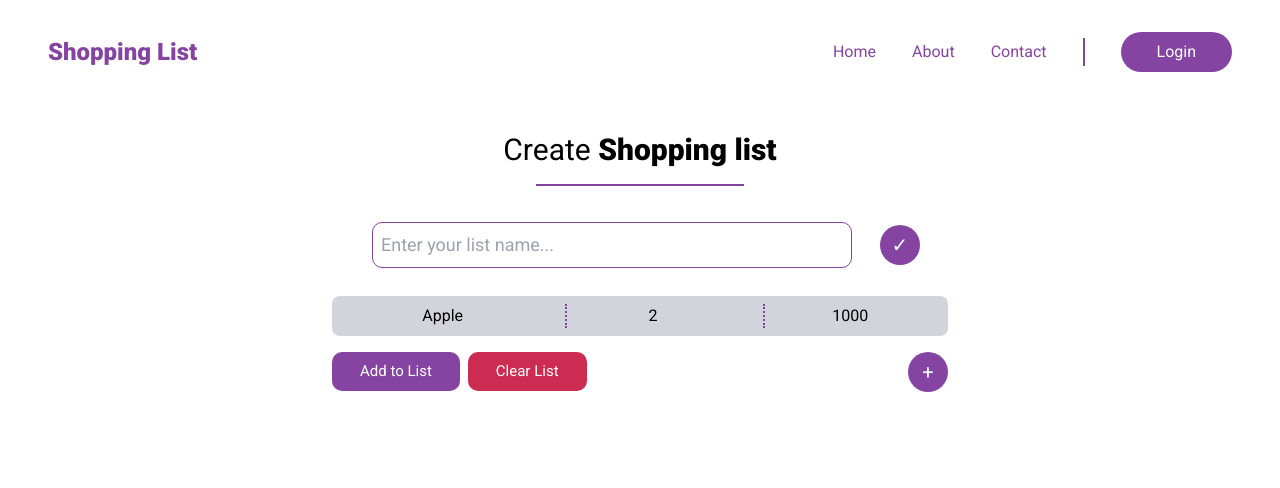
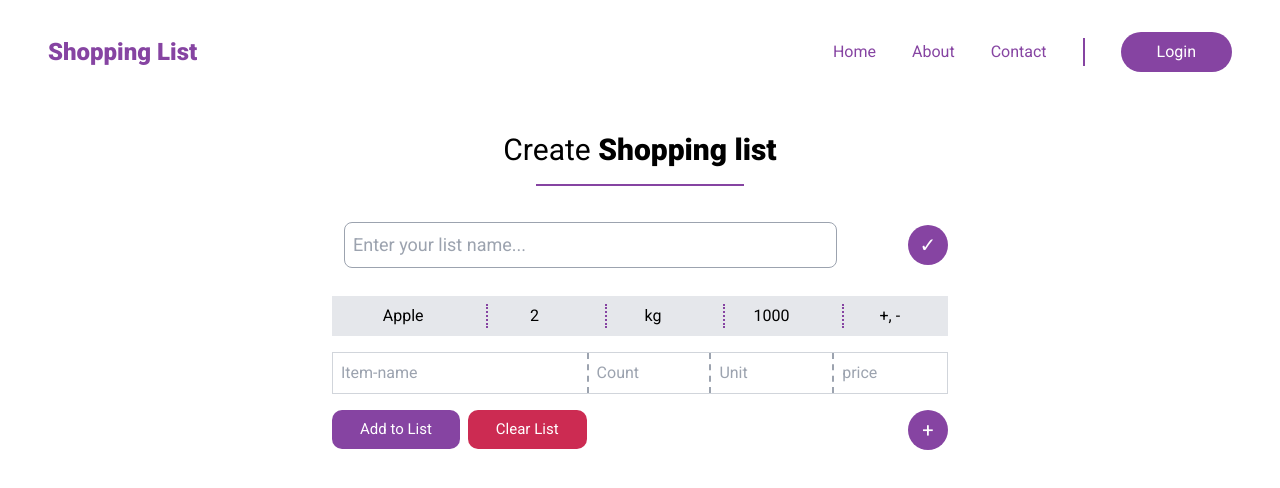
Before and after one commit to Mirwais01/shopping-list, a React (Create React App) app: page /CreateList in a window 1280 px wide. Shown: the top 488 px of the page. Built offline with nearby package versions, Linux system fonts and the light colour scheme.

Commit message:
ui updated.

```diff
--- a/src/App.css
+++ b/src/App.css
@@ -40,10 +40,7 @@
   color: #f336c7;
 }
 .input-createlist {
-  /* border border-darkViolet  outline-darkViolet  rounded-lg  */
-  border: 1px solid #8644a2;
-  outline-color: #8644a2;
-  border-radius: 10px;
+  outline: none;
 }
 .save-btn {
   border-radius: 10px;
--- a/src/components/CreateList.jsx
+++ b/src/components/CreateList.jsx
@@ -2,7 +2,14 @@ import { useState } from "react";
 import Navigation from "./Navigation";
 
 const myList = [
-  { id: 1, name: "Apple", quantity: 2, price: 1000, checked: false },
+  {
+    id: 1,
+    name: "Apple",
+    quantity: 2,
+    unit: "kg",
+    price: 1000,
+    checked: false,
+  },
   // { id: 2, name: "Banana", quantity: 1, unit: "kg", checked: true },
   // { id: 3, name: "Orange", quantity: 3, unit: "kg", checked: false },
   // { id: 4, name: "Milk", quantity: 1, unit: "L", checked: true },
@@ -11,9 +18,9 @@ const myList = [
 
 export default function CreateList() {
   const [items, setItems] = useState(myList);
-  const [isShow, setIsShow] = useState(false);
   const [name, setName] = useState("");
   const [quantity, setQuantity] = useState("");
+  const [unit, setUnit] = useState("");
   const [price, setPrice] = useState("");
 
   function handleSubmit(e) {
@@ -23,6 +30,7 @@ export default function CreateList() {
     const newItem = {
       name,
       quantity,
+      unit,
       price,
       checked: false,
     };
@@ -36,20 +44,15 @@ export default function CreateList() {
     setPrice(0);
   }
 
-  function handleIsShow(e) {
-    e.preventDefault();
-    setIsShow(() => !isShow);
-  }
-
   function clearList() {
-    setItems([]);
+    window.confirm("Are you sure to clear the list?") && setItems([]);
   }
 
   return (
     <div>
       <Navigation />
       {/* create list section  */}
-      <div className="md:w-1/2 w-4/5 mx-auto py-7 text-center">
+      <div className="md:w-1/2 md:mx-auto mx-2 py-7 text-center">
         <h1 className="font-black text-2xl sm:text-3xl">
           <span className="font-normal">Create</span> Shopping list
         </h1>
@@ -62,33 +65,37 @@ export default function CreateList() {
             <div>
               <List items={items} />
             </div>
-
             {/* input of add item */}
-            {isShow && (
-              <div className="flex mx-3 space-x-2">
+            <div className="grid grid-cols-5 mx-3 space-x-2 divide-x-2 divide-dashed divide-gray-400 border border-gray-300">
               <input
                 value={name}
                 onChange={(e) => setName(e.target.value)}
                 type="text"
-                  className="w-1/3 text-sm sm:text-base px-2 py-2 input-createlist"
+                className="text-sm col-span-2 sm:text-base px-2 py-2 input-createlist"
                 placeholder="Item-name"
               />
               <input
                 value={quantity}
                 onChange={(e) => setQuantity(Number(e.target.value))}
                 type="number"
-                  className="py-2 w-1/3 input-createlist text-center px-2"
+                className="py-2 input-createlist px-2"
                 placeholder="Count"
+              />
+              <input
+                value={unit}
+                onChange={(e) => setUnit(e.target.value)}
+                type="text"
+                className="py-2 input-createlist px-2"
+                placeholder="Unit"
               />
               <input
                 value={price}
                 onChange={(e) => setPrice(Number(e.target.value))}
                 type="number"
-                  className="py-2 w-1/3 input-createlist text-center px-2"
+                className="py-2 input-createlist px-2"
                 placeholder="price"
               />
             </div>
-            )}
 
             <div className="flex justify-between mx-3">
               <div className="space-x-2">
@@ -99,9 +106,7 @@ export default function CreateList() {
                   Clear List
                 </Button>
               </div>
-              <PlusBtn bgColor={"#8644A2"} clickOn={handleIsShow}>
-                &#43;
-              </PlusBtn>
+              <PlusBtn bgColor={"#8644A2"}>&#43;</PlusBtn>
             </div>
           </div>
         </form>
@@ -122,10 +127,12 @@ function List({ items }) {
 
 function ListItem({ item }) {
   return (
-    <li className="grid grid-cols-3 mx-3 rounded-lg bg-gray-300 divide-dotted divide-x-2 divide-darkViolet space-x-6 px-3 py-2">
+    <li className="grid grid-cols-5 mx-3 bg-gray-200 divide-dotted divide-x-2 divide-darkViolet space-x-6 px-3 py-2">
       <span>{item.name}</span>
       <span>{item.quantity}</span>
+      <span>{item.unit}</span>
       <span>{item.price}</span>
+      <span>+, -</span>
     </li>
   );
 }
@@ -136,20 +143,25 @@ function TitleCom() {
 
   function handleTitle(e) {
     e.preventDefault();
+    if (!title) return;
     setShowTitle((showTitle) => !showTitle);
   }
 
   return (
     <form>
-      <div className="flex justify-center mt-9 items-center space-x-4">
-        {showTitle && <h1 className="text-xl">{title}</h1>}
+      <div className="flex justify-between mx-3 mt-9 items-center space-x-4">
+        {showTitle && (
+          <h1 title="Title" className="md:text-2xl font-semibold capitalize ">
+            {title}
+          </h1>
+        )}
         {!showTitle && (
           <input
             value={title}
             onChange={(e) => setTitle(e.target.value)}
             type="text"
             placeholder="Enter your list name..."
-            className="px-2 w-3/4 text-lg py-2 mx-3 input-createlist"
+            className="px-2 w-4/5 text-lg py-2 mx-3 border border-gray-400 rounded-lg input-createlist"
           />
         )}
         <PlusBtn clickOn={handleTitle} bgColor={"#8644A2"}>
```
Lines whose indentation alone changed are shown as unchanged.
